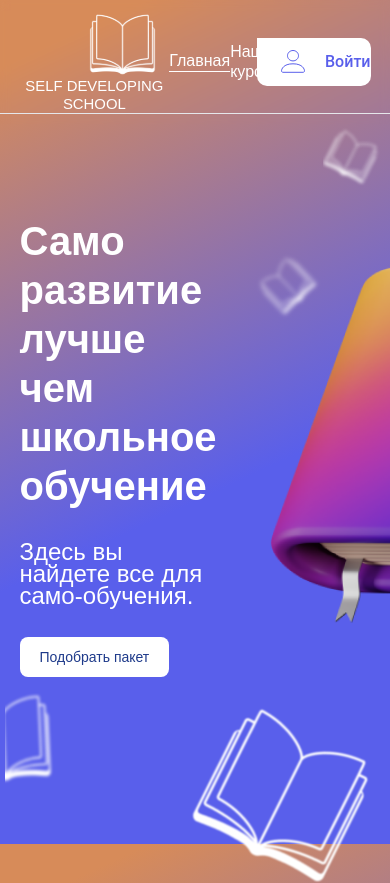
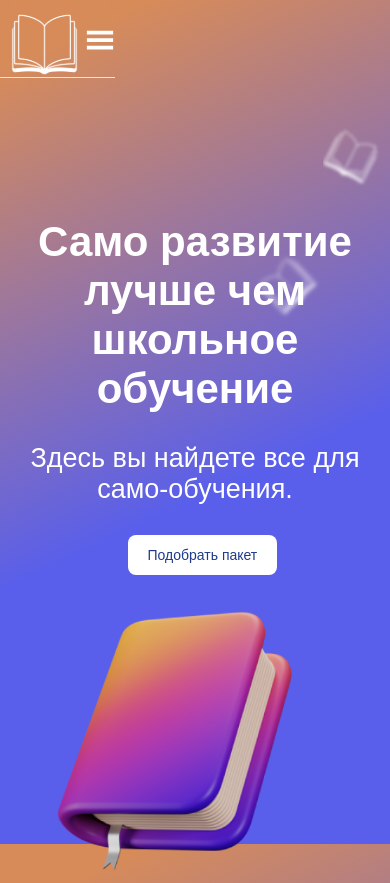
Before and after one commit to orozaliev0/books, a React (Create React App) app: page / in a window 390 px wide. Shown: the top 883 px of the page. Built offline with nearby package versions, Linux system fonts and the light colour scheme; a web font is replaced by a local one.

Commit message:
header burger media

```diff
--- a/src/App.js
+++ b/src/App.js
@@ -10,6 +10,7 @@ import Success from "./pages/Success";
 import Header from "./components/main/Header";
 import Footer from "./components/main/Footer";
 import CreatingCommand from "./pages/OurCourses/CreatingCommand";
+import Account from "./components/main/Header/page";
 
 
 function App() {
@@ -26,6 +27,7 @@ function App() {
                 <Route path={'/success'} element={<Success/>}/>
                 <Route path={'/new-books'} element={<PageBooks/>}/>
                 <Route path={'/creatingCommand'} element={<CreatingCommand/>}/>
+                <Route path={"/form"} element={<Account/>} />
             </Routes>
             <Footer/>
 
--- a/src/components/main/Header/index.js
+++ b/src/components/main/Header/index.js
@@ -6,35 +6,35 @@ import vector from '../../../img/Vector.svg'
 import {PageConText} from "../Context/ContextWrapper";
 import AfterButton from "./AfterButton";
 import {useDispatch, useSelector} from "react-redux";
+import {IoMdClose} from "react-icons/io";
+import {GiHamburgerMenu} from "react-icons/gi";
 
 const Header = () => {
-
+    const [burger, setBurger] = useState(false)
     const navigate = useNavigate()
     const {page, setPage} = useContext(PageConText)
-
     const dispatch = useDispatch()
     const {payment} = useSelector(state => state)
 
 
     return (
-        <header style={{
-            display : !payment  ? 'block' : 'none'
-        }} id="header">
+        <header
+            style={{
+                display: !payment ? 'block' : 'none'
+            }} id="header">
             <div className="container">
                 <div className="header">
                     <NavLink to={'/'}>
                         <div className="">
-                            <img className='pl-16' src={row} alt=""/>
-                            <h1> SELF DEVELOPING SCHOOL</h1>
+                            <img className=' lol   pl-16' src={row} alt=""/>
+                            <h1 className="l"> SELF DEVELOPING SCHOOL</h1>
                         </div>
                     </NavLink>
                     <div className="header--text">
                         <NavLink to={'/'}>
                             <a href="">Главная</a>
                         </NavLink>
-                        <NavLink to={'/our-courses'} style={{
-                            transition: '.4'
-                        }}>
+                        <NavLink to={'/our-courses'}>
                             <a href="">Наши курсы</a>
                         </NavLink>
                         <NavLink to={'/about us'}>
@@ -44,10 +44,38 @@ const Header = () => {
                     <div className="header--btn">
                         <button style={{}} onClick={() => navigate("/form")}><img className='w-[90%]' src={vector} alt=""/><AfterButton page={page}/>Войти</button>
                     </div>
+                    <div className="header--menu">
+                        {
+                            burger ?
+                                <button onClick={() => setBurger(false)}> <IoMdClose className="menu-icon"/> </button>
+                                :
+                                <button onClick={() => setBurger(true)}><GiHamburgerMenu className="menu-icon"/></button>
+                        }
+                    </div>
+                </div>
+                <div className={burger ? "header--tran" : "header--tran-cl"}>
+                   <div className="transition-all delay-700">
+                       <h5 className="header--menu-h">SELF DEVELOPING SCHOOL</h5>
+
+                       <div className="header--text-mn">
+                           <NavLink to={'/'}>
+                               <a href="">Главная</a>
+                           </NavLink>
+                           <NavLink to={'/our-courses'}>
+                               <a href="">Наши курсы</a>
+                           </NavLink>
+                           <NavLink to={'/about us'}>
+                               <a href="">О нас</a>
+                           </NavLink>
+                       </div>
+                       <div className="header--btn-mn">
+                           <button style={{}} onClick={() => navigate("/form")}><img className='w-[90%]' src={vector} alt=""/><AfterButton page={page}/>Войти</button>
+                       </div>
+                   </div>
                 </div>
 
             </div>
-            <hr/>
+            <hr className={burger ? "header--hr" : "header--hr-close"}/>
         </header>
 
 
--- a/src/components/main/Hero/index.js
+++ b/src/components/main/Hero/index.js
@@ -21,7 +21,7 @@ const Hero = () => {
                 </div>
                 <div className="Hero">
                     <div style={{paddingTop:'7%'}} className="Hero--right">
-                        <h1 className="Hero-right-h1">Само развитие лучше <br/>
+                        <h1 className="Hero-right-h1">Само развитие лучше
                             чем школьное обучение</h1>
                         <p className="Hero-right-p">Здесь вы найдете все для само-обучения.</p>
                         <button  type="button"
--- a/src/style/Header.scss
+++ b/src/style/Header.scss
@@ -1,4 +1,7 @@
 #header {
+  .header--tran-cl {
+    display: none;
+  }
   backdrop-filter: blur(5px);
   position: fixed;
   width: 100%;
@@ -18,8 +21,6 @@
       color: #FFFFFF;
       text-align: center;
     }
-
-
     &--text   {
       width: 25%;
       display: flex;
@@ -36,7 +37,6 @@
         border-bottom: 1px solid #fff;
       }
     }
-
 
     &--btn {
       button {
@@ -61,5 +61,189 @@
     }
 
 
+
+    }
+  }
+
+@media (max-width: 1440px) {
+  .menu-icon {
+    display: none;
   }
 }
+@media (max-width: 1200px) {
+#header{
+  width: 84%;
+}
+}
+@media (max-width: 1140px) {
+hr{
+  width: 97%;
+}
+}
+@media (max-width: 1024px) {
+  hr{
+    width: 88%;
+  }
+}
+@media (max-width: 992px) {
+  #header{
+    width: 78%;
+  }
+  .lol{
+    padding-left: 2rem;
+  }
+  .l {
+    display: none;
+  }
+  .header--tran {
+    display: flex;
+    transition: .6s;
+    flex-direction: column;
+    align-items: center;
+    justify-content: space-between;
+    height: 260px;
+  }
+  .header--tran-cl {
+    display: none;
+    transition: .4s;
+  }
+  .header--menu-h {
+    transition: .6s;
+    padding: 10px 200px 0 0;
+    font-weight: 500;
+    font-size: 12px;
+    color: #FFFFFF;
+    margin-left: -243px;
+  }
+  .header--text-mn   {
+    transition: .6s;
+    display: flex;
+    justify-content: space-between;
+    align-items: center;
+    flex-direction: column;
+    height: 130px;
+    a {
+      font-family: 'Montserrat', sans-serif;
+      font-weight: 400;
+      font-size: 16px;
+      line-height: 20px;
+      color: #FFFFFF;
+    }
+    .active{
+      border-bottom: 1px solid #fff;
+    }
+  }
+  .header--btn-mn {
+    transition: .6s;
+
+    button {
+      margin: 40px;
+      display: flex;
+      flex-direction: row;
+      align-items: center;
+      padding: 12px 24px 12px 24px;
+      gap: 10px;
+      background: #FFFFFF;
+      border-radius: 10px;
+      font-family: 'Roboto', sans-serif;
+      font-style: normal;
+      font-weight: 500;
+      font-size: 16px;
+      line-height: 24px;
+      color: #595FEB;
+      transition: .4s;
+      &:hover {
+        transform: scale(0.9);
+      }
+    }
+  }
+  .header {
+    transition: .6s;
+
+    backdrop-filter: blur(40px);
+    &--text {
+      display: none !important;
+    }
+    &--btn {
+      display: none;
+    }
+    &--hr {
+      transform: translateY(16px);
+      transition: .4s;
+    }
+    &--hr-close {
+      transform: translateY(0);
+      transition: .4s;
+    }
+    &--header--menu {
+
+      button {
+        width: 30px;
+        height: 10px;
+        background: #fff;
+      }
+    }
+  }
+  .menu-icon {
+    display: block !important;
+    color: white;
+    font-size: 30px;
+  }
+}
+@media (max-width: 768px) {
+  #header{
+    width: 58%;
+  }
+  hr{
+    width: 95%;
+  }
+  .lol{
+    padding-left: 0rem;
+  }
+}
+@media (max-width: 576px) {
+  #header{
+    width: 43%;
+  }
+  .header--menu-h {
+    margin-left: -172px;
+    padding: 25px;
+    height: 50px;
+  }
+
+
+}
+@media (max-width: 450px) {
+  #header{
+    width: 34%;
+  }
+  .header--menu-h {
+    margin-left: -117px;
+    padding: 25px;
+    height: 50px;
+  }
+}
+@media (max-width: 400px) {
+  #header{
+    width: 31%;
+  }
+  .header--menu-h {
+    margin-left: -102px;
+  }
+}
+@media (max-width: 380px) {
+  #header{
+    width: 29%;
+  }
+}
+@media (max-width: 375px) {
+
+}
+@media (max-width: 320px) {
+  #header{
+    width: 26%;
+  }
+  .header--menu-h {
+    margin-left: -65px;
+  }
+}
--- a/src/style/Hero.scss
+++ b/src/style/Hero.scss
@@ -49,3 +49,107 @@
     }
   }
 }
+
+@media (max-width: 1440px) {
+
+}
+@media (max-width: 1200px) {
+}
+@media (max-width: 1140px) {
+
+}
+@media (max-width: 1024px) {
+#Hero{
+  .Hero{
+    &--right{
+      p{
+        font-size: 22px;
+      }
+      h1{
+        font-size: 37px;
+      }
+    }
+    &--left img{
+      width: 90%;
+    }
+  }
+}
+}
+@media (max-width: 992px) {
+  #Hero{
+    .Hero{
+      &--right{
+        p{
+          font-size: 16px;
+        }
+        h1{
+          font-size: 26px;
+        }
+      }
+      &--left img{
+        width: 90%;
+      }
+    }
+  }
+
+}
+@media (max-width: 768px) {
+  #Hero{
+    .Hero{
+      flex-direction: column;
+      &--right h1 {
+        font-size: 42px;
+      }
+    }
+  }
+}
+@media (max-width: 576px) {
+
+}
+@media (max-width: 450px) {
+  #Hero{
+    .Hero{
+      &--right {
+        p{
+          font-size: 27px;
+          width: 100%;
+          text-align: center;
+          line-height: normal;
+        }
+        h1 {
+          font-size: 42px;
+          text-align: center;
+        }
+      }
+      button{
+        margin-left: 131px;
+      }
+    }
+  }
+}
+
+@media (max-width: 400px) {
+  #Hero{
+    .Hero{
+      button{
+        margin-left: 108px;
+      }
+    }
+  }
+}
+
+@media (max-width: 380px) {
+
+}
+@media (max-width: 375px) {
+
+}
+@media (max-width: 320px) {
+  #Hero{
+    .Hero{
+      button{
+        margin-left: 78px;
+      }
+    }
+  }
+}
```
Also changed, not shown: src/App.scss (line endings or trailing spaces).
